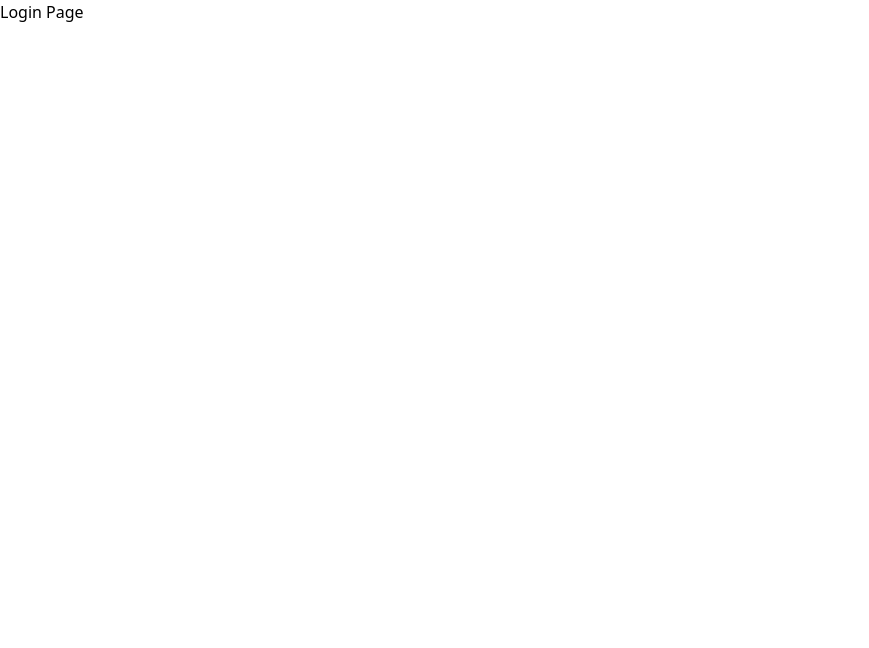
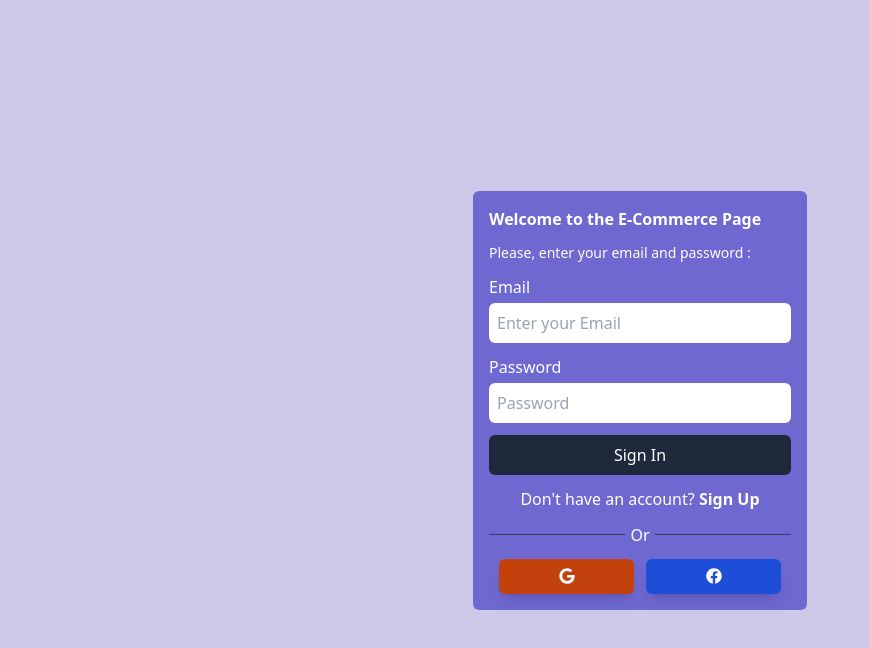
Before and after one commit to guidonunes/marketplace-mern, a React (Create React App) app in the folder dashboard/: page /login in a window 1280 px wide. Shown: the top 648 px of the page, without its empty margins (0-869 px from the left). Built offline with nearby package versions, Linux system fonts and the light colour scheme.

Commit message:
add code and styling to the login page

```diff
--- a/dashboard/src/views/auth/Login.jsx
+++ b/dashboard/src/views/auth/Login.jsx
@@ -1,9 +1,58 @@
 import React from 'react';
+import { Link } from 'react-router-dom';
+import { FaGoogle, FaFacebook } from "react-icons/fa";
 
 const Login = () => {
   return (
-    <div>
-      <h1>Login Page</h1>
+    <div className='min-w-screen min-h-screen bg-[#cdcae9] flex justify-center items-center'>
+      <div className="w-[350px] text-[#ffffff] p-2">
+        <div className="bg-[#6f68d1] p-4 rounded-md">
+          <h2 className='text-x1 mb-3 font-bold'>Welcome to the E-Commerce Page </h2>
+          <p className='text-sm mb-3 font-medium'>Please, enter your email and password : </p>
+
+          <form>
+
+            {/* Add email field */}
+            <div className="flex flex-col w-full gap-1 mb-3">
+              <label htmlFor="email">Email</label>
+              <input type="text" id="email" name="email" placeholder='Enter your Email' className='p-2 rounded-md bg-[#ffffff] text-black' required />
+            </div>
+
+            {/* Add password field */}
+            <div className="flex flex-col w-full gap-1 mb-3">
+              <label htmlFor="name">Password</label>
+              <input type="password" id="password" name="password" placeholder='Password' className='p-2 rounded-md bg-[#ffffff] text-black' required />
+            </div>
+
+            {/* Add confirm password field */}
+            <button className='bg-slate-800 w-full hover:shadow-blue-300/ hover:shadow-lg text-white rounded-md px-7 py-2 mb-3'>Sign In</button>
+
+            {/* Add link to login page */}
+            <div className='flex item-center mb-3 gap-3 justify-center'>
+              <p>Don't have an account? <Link className='font-bold' to="/login">Sign Up</Link></p>
+            </div>
+            <div className="w-full flex justify-center items-center mb-3">
+              <div className="w-[45%] bg-slate-700 h-[1px]"></div>
+              <div className="w-[10%] flex justify-center items-center">
+                <span>Or</span>
+              </div>
+              <div className="w-[45%] bg-slate-700 h-[1px]"></div>
+            </div>
+
+            {/* Add social media login */}
+            <div className="flex justify-center items-center gap-3">
+              <div className="w-[135px] h-[35px] flex rounded-md bg-orange-700 shadow-lg hover:shadow-orange-700/50 justify-center cursor-pointer items-center overflow-hidden">
+                <span><FaGoogle /></span>
+              </div>
+              <div className="w-[135px] h-[35px] flex rounded-md bg-blue-700 shadow-lg hover:shadow-blue-700/50 justify-center cursor-pointer items-center overflow-hidden">
+                <span><FaFacebook /></span>
+              </div>
+            </div>
+
+          </form>
+
+        </div>
+      </div>
     </div>
   );
 };
```
